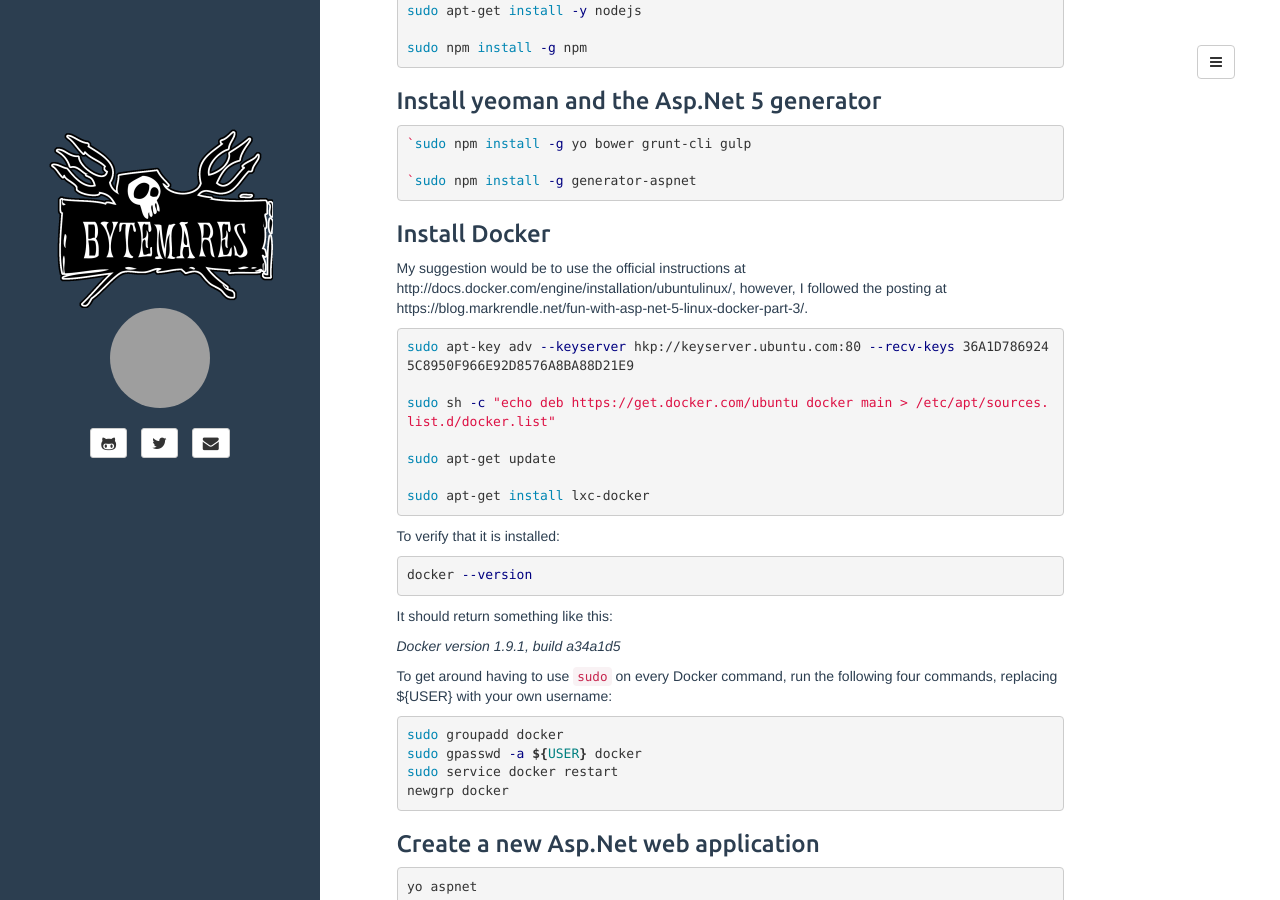
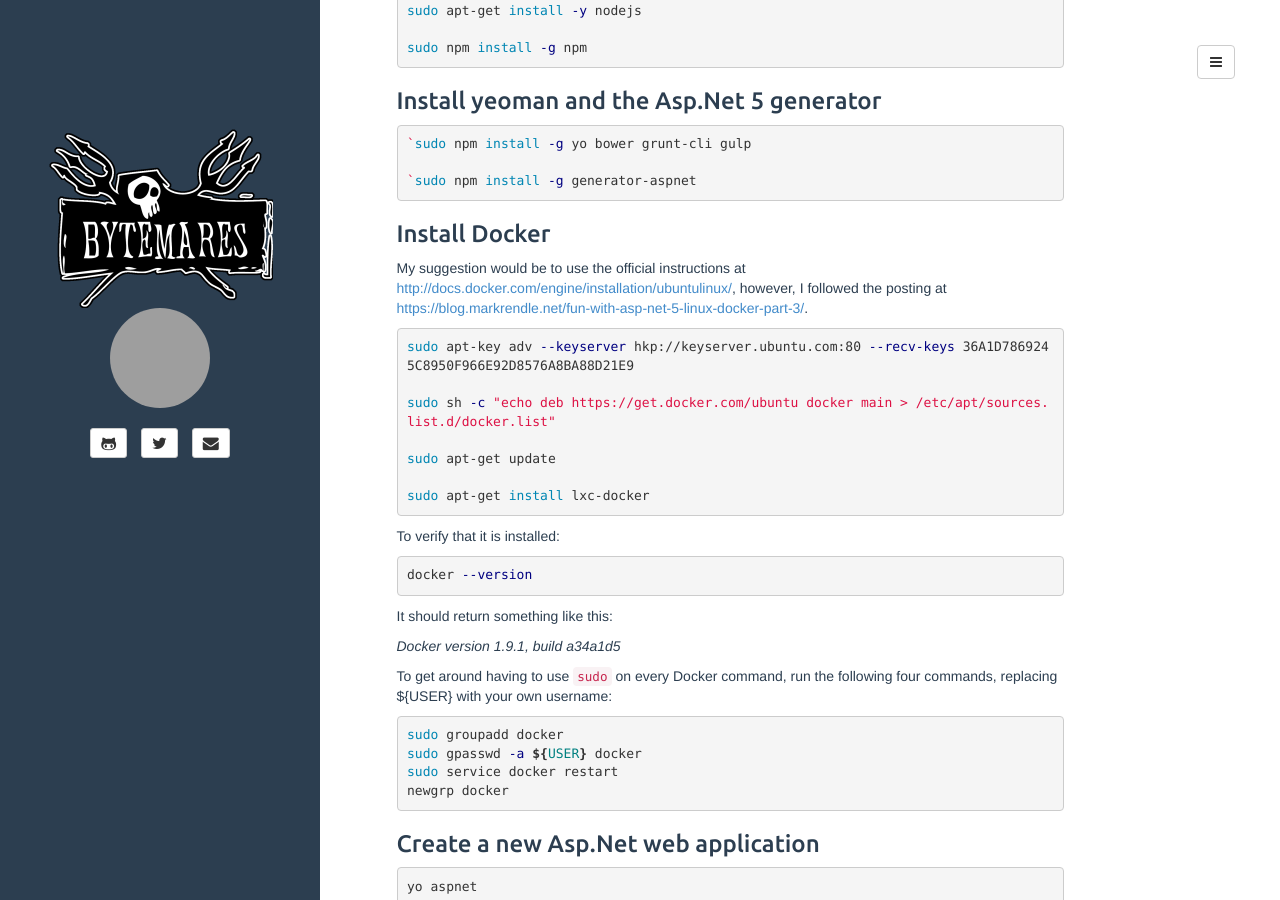
Before and after one commit to groovyghoul/groovyghoul.github.io, a Jekyll site: the page built from _posts/2015-12-11-asp-net-5-ubuntu-docker.markdown, in a window 1280 px wide and 900 px high, scrolled down 2408 px. Built offline with Jekyll 4.4.1, drawn with Linux system fonts in a browser that asks for light colours; some of the changed lines change nothing that is shown; some of the changed text lies outside the part shown; grey boxes are pictures that could not be loaded.

Commit message:
Update url code

```diff
--- a/_posts/2015-12-11-asp-net-5-ubuntu-docker.markdown
+++ b/_posts/2015-12-11-asp-net-5-ubuntu-docker.markdown
@@ -69,7 +69,7 @@ sudo apt-get install libunwind8 gettext libssl-dev libcurl4-openssl-dev zlib1g l
 
 * Install Mono
 
-Breaking down the instructions at http://www.mono-project.com/docs/getting-started/install/linux/#debian-ubuntu-and-derivatives`:
+Breaking down the instructions at [http://www.mono-project.com/docs/getting-started/install/linux/#debian-ubuntu-and-derivatives](http://www.mono-project.com/docs/getting-started/install/linux/#debian-ubuntu-and-derivatives):
 
 {% highlight bash %}
 sudo apt-key adv --keyserver hkp://keyserver.ubuntu.com:80 --recv-keys 3FA7E0328081BFF6A14DA29AA6A19B38D3D831EF
@@ -138,7 +138,7 @@ sudo npm install -g npm
 
 ### Install Docker
 
-My suggestion would be to use the official instructions at http://docs.docker.com/engine/installation/ubuntulinux/, however, I followed the posting at https://blog.markrendle.net/fun-with-asp-net-5-linux-docker-part-3/.
+My suggestion would be to use the official instructions at [http://docs.docker.com/engine/installation/ubuntulinux/](http://docs.docker.com/engine/installation/ubuntulinux/), however, I followed the posting at [https://blog.markrendle.net/fun-with-asp-net-5-linux-docker-part-3/](https://blog.markrendle.net/fun-with-asp-net-5-linux-docker-part-3/).
 
 {% highlight bash %}
 sudo apt-key adv --keyserver hkp://keyserver.ubuntu.com:80 --recv-keys 36A1D7869245C8950F966E92D8576A8BA88D21E9
```
